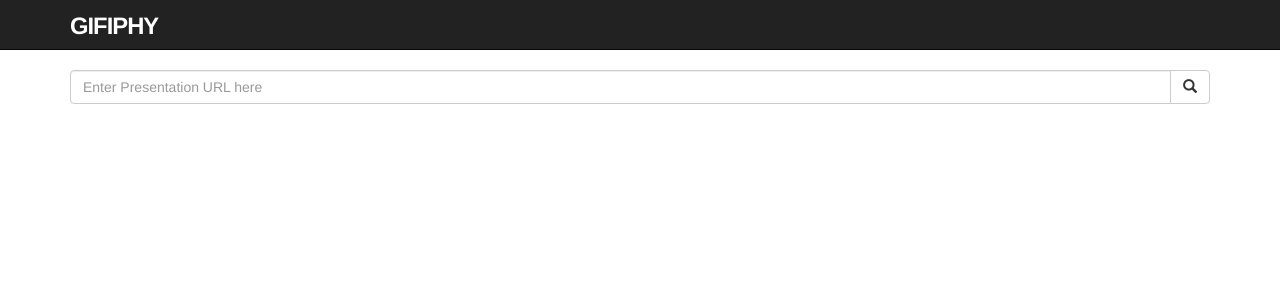
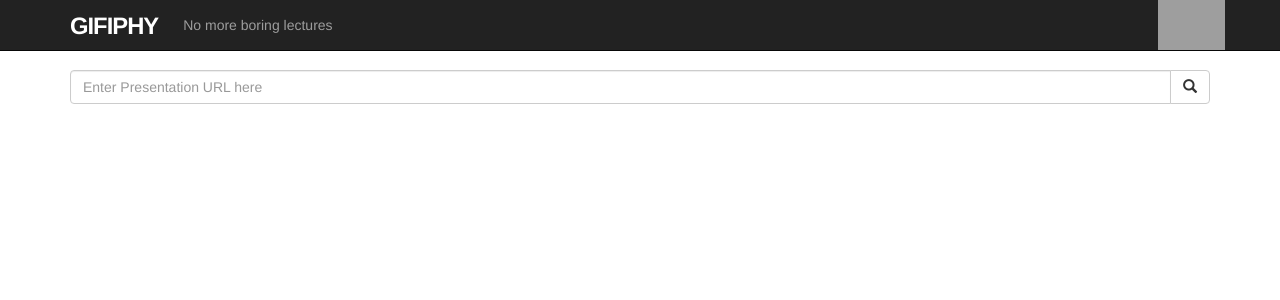
Before and after one commit to Caramelle/PennApps, a Flask app: page / in a window 1280 px wide. Shown: the top 300 px of the page. Run offline with Flask 2, Linux system fonts and the light colour scheme; data comes from the database, SQL or seed files in the repository; some libraries are stand-ins or nearby versions; grey boxes are pictures that could not be loaded.

Commit message:
prettifying

```diff
--- a/flask_app/static/css/styles.css
+++ b/flask_app/static/css/styles.css
@@ -1,5 +1,9 @@
 body {
   padding-top:70px;
+}
+
+.navbar-right {
+  max-height: 50px;
 }
 
 #logo {
@@ -18,6 +22,17 @@ body {
   text-decoration: none;
 }
 /* carousel */
+
+.slide {
+  min-height:500px;
+}
+
+.media-carousel img
+{
+  max-width: 300px;
+  max-height: 200px;
+}
+
 .media-carousel
 {
   margin-bottom: 0;
@@ -65,9 +80,4 @@ body {
 {
   background: #333333;
 }
-.media-carousel img
-{
-  width: 250px;
-  height: 100px
-}
 /* End carousel */
--- a/flask_app/templates/base.html
+++ b/flask_app/templates/base.html
@@ -14,8 +14,13 @@
         <header class="navbar navbar-fixed-top navbar-inverse">
             <div class="container">
                 <a href="{{url_for('index')}}" id="logo">GIFIPHY</a>
+                <p class='navbar-text'>No more boring lectures</p>
+                <nav>
+                    <a href='https://pennapps.com'><img class='navbar-right' src='http://2014s.pennapps.com/build/images/logo-light-with-shadow.png'></img></a>
+                </nav>
             </div>
         </header>
+        </nav>
         <div class='container'>
             {% block content %}
             {% endblock %}
--- a/flask_app/templates/chose.html
+++ b/flask_app/templates/chose.html
@@ -2,7 +2,7 @@
 {% block content %}
 <div class='row'>
     <div class='col-xs-12'>
-        <img class="center-block" src='https://www.petdrugsonline.co.uk/images/page-headers/cats-master-header'></>
+        <img class="center-block slide" src='https://www.petdrugsonline.co.uk/images/page-headers/cats-master-header'></>
     </div>
 </div>
 {% include 'carousel.html' %}
--- a/flask_app/views.py
+++ b/flask_app/views.py
@@ -4,7 +4,6 @@ from models import add_gif, get_gifs, star_gif, get_starred, add_user, get_user,
 
 @app.route('/')
 def index():
-    #clear_db()
     user_id = session.get('Gifiphy')
     if not user_id or not get_user(user_id):
         new_id = add_user()
```
